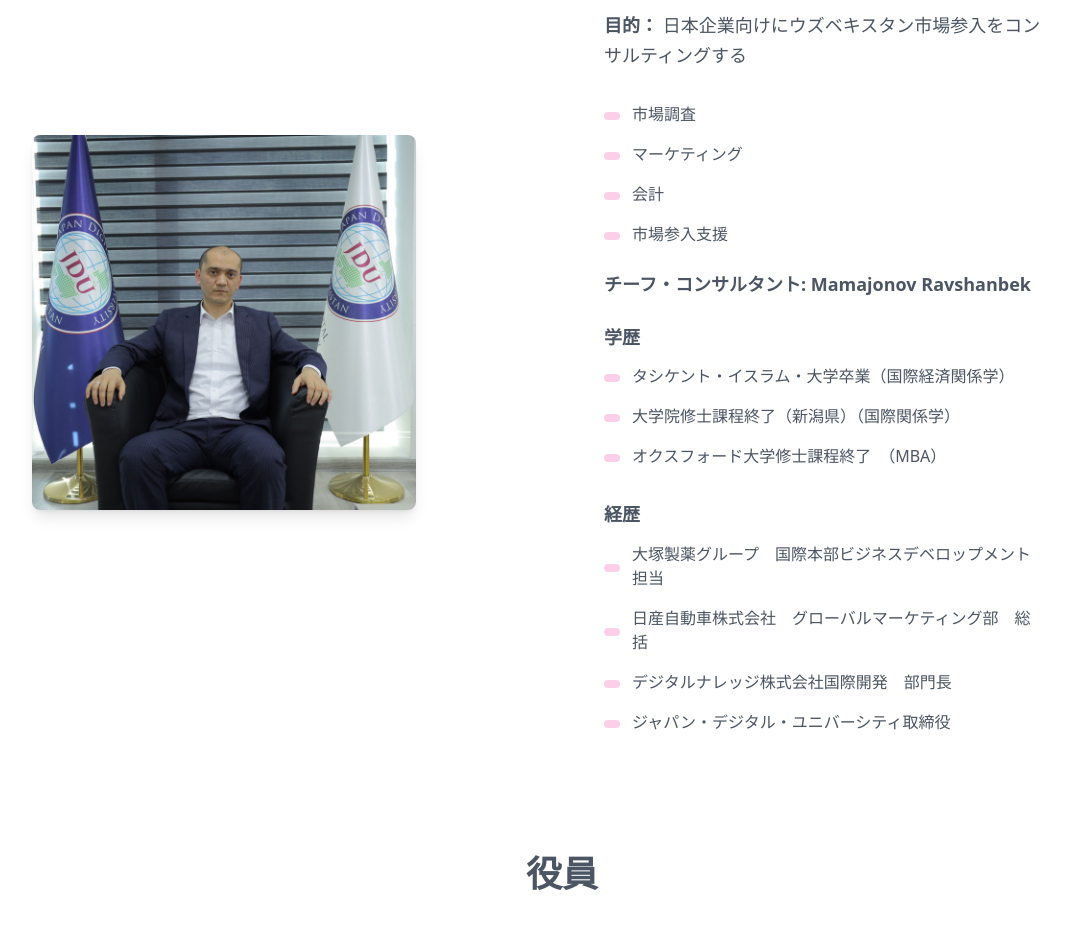
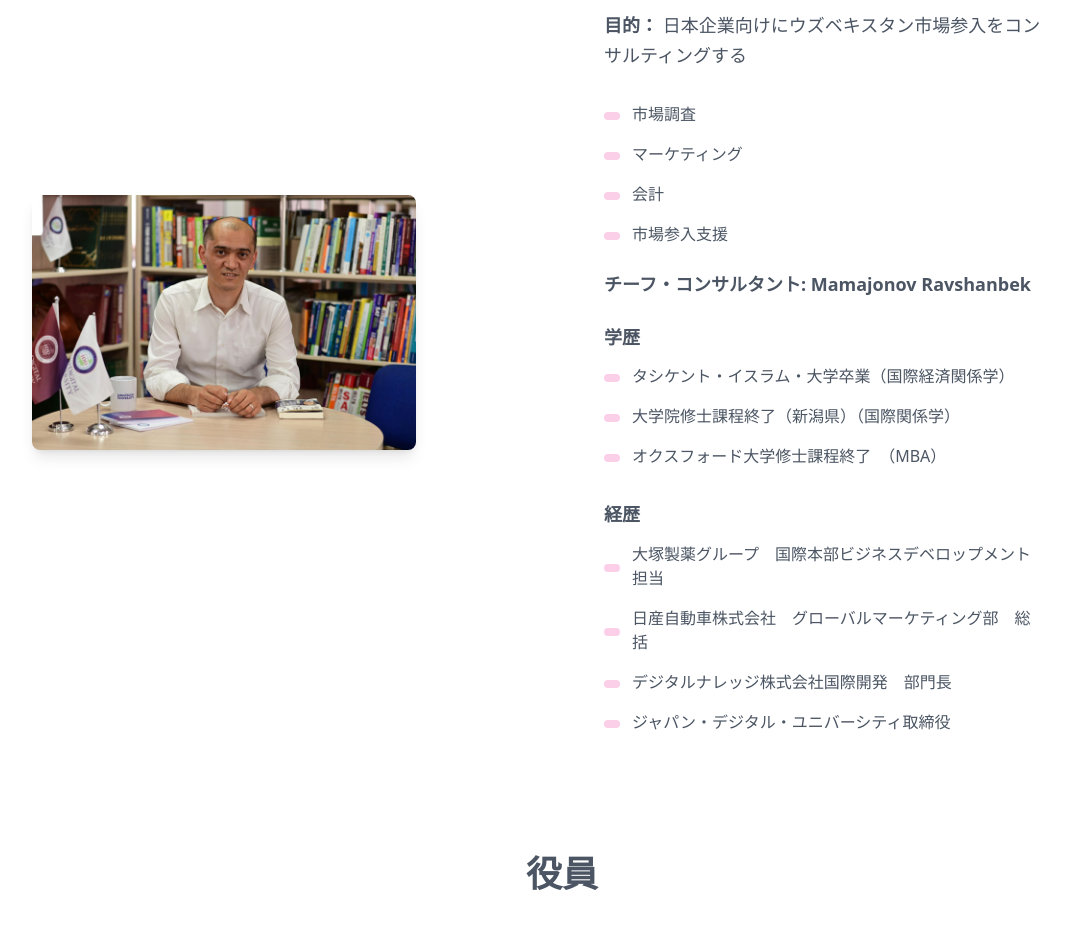
Before and after one commit to lochin/jdu-group, a Nuxt app: page / in a window 1280 px wide. Shown: the part 3760-4689 px from the top of the page, without its empty margins (78-1148 px from the left). Built offline with nearby package versions, Linux system fonts and the light colour scheme.

Commit message:
Consultant image changed

```diff
--- a/pages/index.vue
+++ b/pages/index.vue
@@ -464,7 +464,7 @@
       <div class="container mx-auto px-4">
         <div class="items-center flex flex-wrap justify-center">
           <div class="w-full md:w-4/12 ml-auto mr-auto px-4">
-            <img alt="..." class="max-w-full rounded-lg shadow-lg" src="/images/consulting.jpg" />
+            <img alt="..." class="max-w-full rounded-lg shadow-lg" src="/images/consulting2.jpg" />
           </div>
           <div class="w-full md:w-5/12 ml-auto mr-auto px-4">
             <div class="md:pr-12">
```
Also changed, not shown: public/images/consulting2.jpg (added), 1 other file (tests, documents, lock files or other folders).
